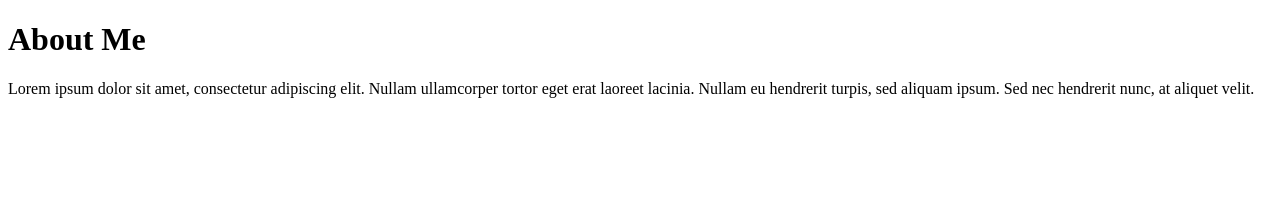
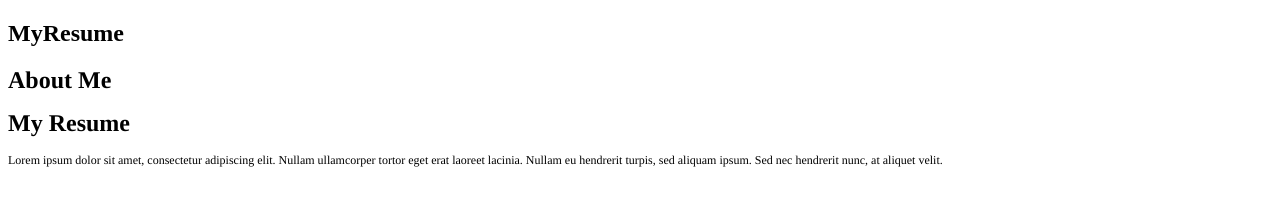
Before and after one commit to Kurzawa113/GitTest, a plain HTML site: page index.html in a window 1280 px wide. Drawn offline with Linux system fonts and the light colour scheme.

Commit message:
added new  line

```diff
--- a/index.html
+++ b/index.html
@@ -1,14 +1,20 @@
-<!DOCTYPE html>
+<!DOCTYPE html PUBLIC "-//W3C//DTD HTML 4.01//EN" "http://www.w3.org/TR/html4/strict.dtd">
 <html>
-   <head>
-		<title>My Form</title>
-   </head>
-
-   <body>
-	 <h1>About Me</h1>
-     <p>Lorem ipsum dolor sit amet, consectetur adipiscing elit.
-	    Nullam ullamcorper tortor eget erat laoreet lacinia.
-		Nullam eu hendrerit turpis, sed aliquam ipsum.
-		Sed nec hendrerit nunc, at aliquet velit.</p>
-   </body>
+<head>
+  <meta http-equiv="Content-Type" content="text/html; charset=utf-8">
+  <meta http-equiv="Content-Style-Type" content="text/css">
+  <title>My Form</title>
+  <meta name="Generator" content="Cocoa HTML Writer">
+  <meta name="CocoaVersion" content="2022.6">
+  <style type="text/css">
+    p.p2 {margin: 0.0px 0.0px 12.0px 0.0px; font: 12.0px Times; color: #000000; -webkit-text-stroke: #000000}
+    span.s1 {font-kerning: none}
+  </style>
+</head>
+<body>
+  <h2>MyResume</h2>
+<h1 style="margin: 0.0px 0.0px 16.1px 0.0px; font: 24.0px Times; color: #000000; -webkit-text-stroke: #000000"><span class="s1"><b>About Me</b></span></h1>
+<h1 style="margin: 0.0px 0.0px 16.1px 0.0px; font: 24.0px Times; color: #000000; -webkit-text-stroke: #000000"><span class="s1"><b>My Resume</b></span></h1>
+<p class="p2"><span class="s1">Lorem ipsum dolor sit amet, consectetur adipiscing elit. Nullam ullamcorper tortor eget erat laoreet lacinia. Nullam eu hendrerit turpis, sed aliquam ipsum. Sed nec hendrerit nunc, at aliquet velit.</span></p>
+</body>
 </html>
```
Also changed, not shown: 1 other file.
